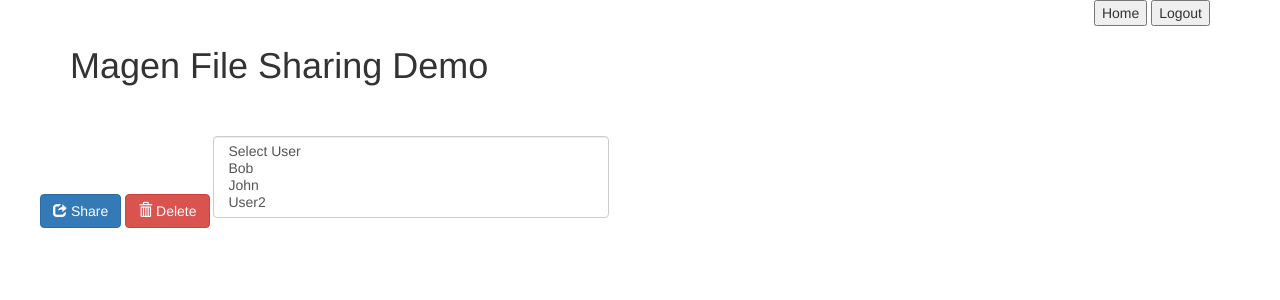
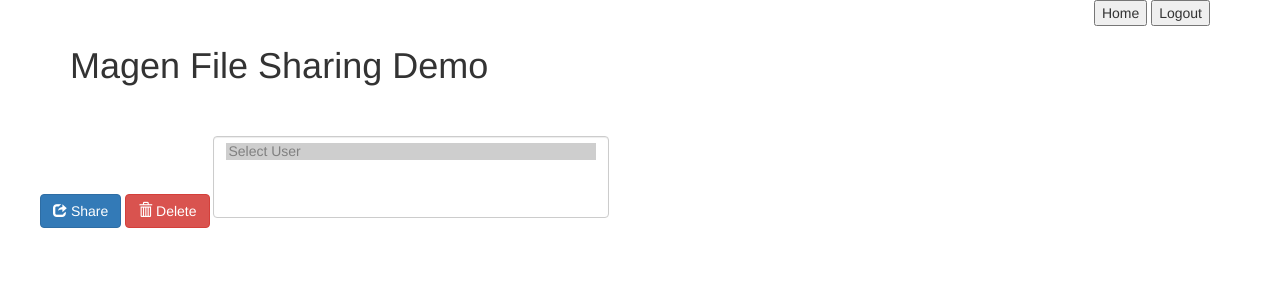
Before and after one commit to magengit/magen-io, a Python web app: template templates/share.html in a window 1280 px wide. Shown: the top 300 px of the page. Run offline with Jinja, Linux system fonts and the light colour scheme; the template is opened without the code that fills it, so the values that code supplies are empty; some libraries are stand-ins or nearby versions.

Commit message:
Sharing Files - True Users from DB Closes #32

```diff
--- a/templates/share.html
+++ b/templates/share.html
@@ -42,10 +42,14 @@
                 </button>
 
                 <select style="width:33%;display: inline;" name="selected_user" multiple class="form-control" id="select_user">
-                    <option value="">Select User</option>
-                    <option value="Bob">Bob</option>
-                    <option value="John">John</option>
-                    <option value="User3">User2</option>
+                    <option value=""disabled selected>Select User</option>
+                    {% if (users)  %}
+                        {% for user in users %}
+                            {% if user %}
+                                <option value="{{ user.email }}">{{ user.email }}</option>
+                            {%  endif %}
+                        {% endfor %}
+                    {%  endif %}
                 </select>
             </div>
             <div class="row">
```
